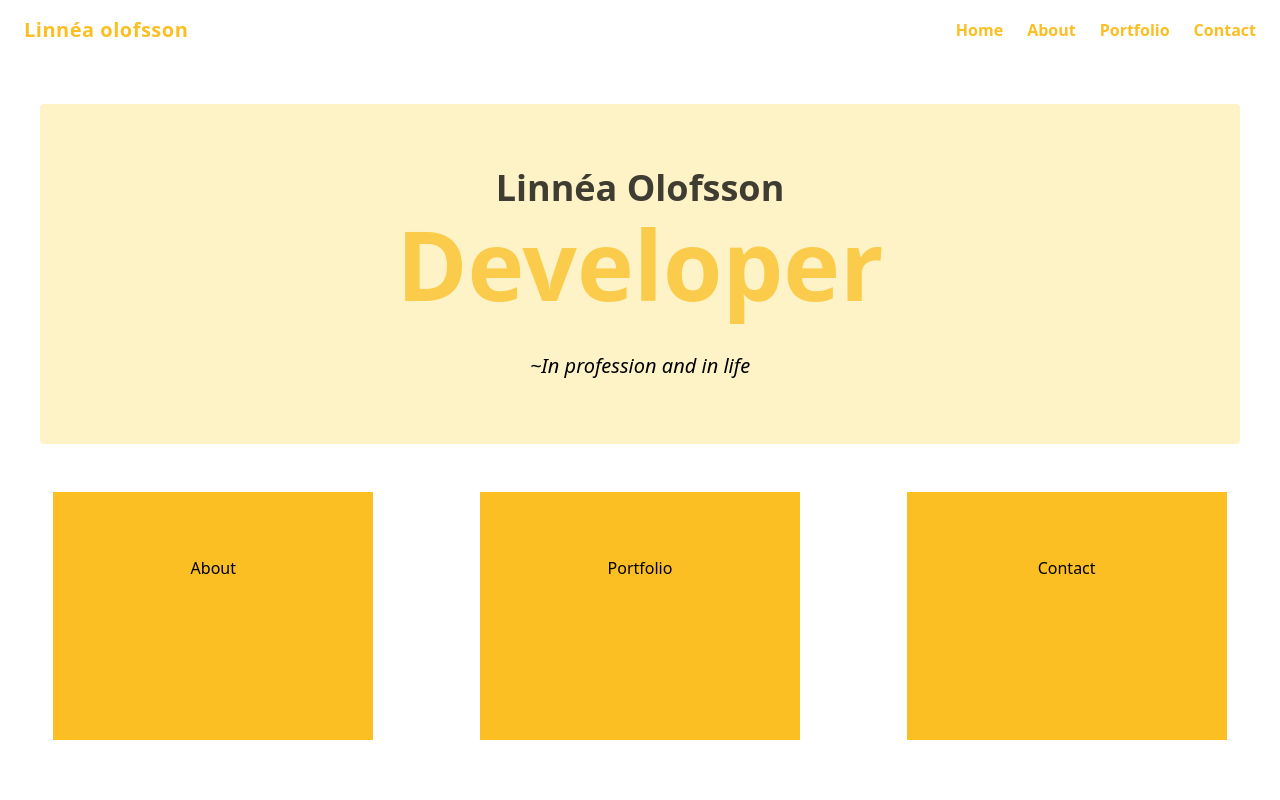
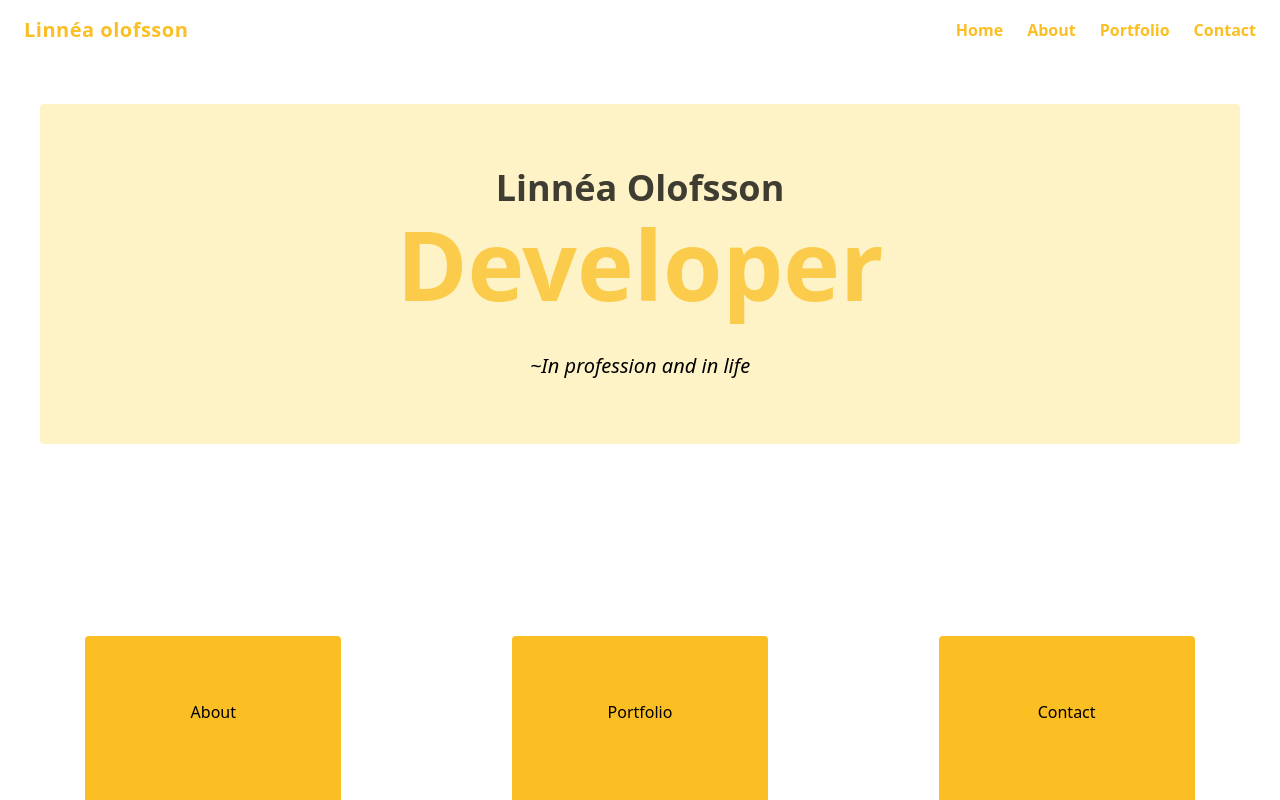
Before and after one commit to Lioo19/portfolio-nextjs, a Next.js app: page / in a window 1280 px wide. Shown: the top 800 px of the page. Built offline with nearby package versions, Linux system fonts and the light colour scheme.

Commit message:
small fixes for layout

```diff
--- a/pages/index.js
+++ b/pages/index.js
@@ -24,30 +24,30 @@ export default function Home({ allPortfolioData }) {
         <title>{siteTitle}</title>
       </Head>
       <div className=" w-full pt-10">
-        <section className="bg-yellow-100 text-center mx-10 mb-12 mt-1 rounded">
+        <section className="bg-yellow-100 text-center mx-10 mb-48 mt-1 rounded">
           <h1 className="pt-16 pb-1 text-4xl font-bold opacity-75">Linnéa Olofsson</h1>
           <h2 className="pb-10 pt-1 text-8xl font-bold text-baseyellow opacity-75">Developer</h2>
           <p className="pb-16 text-xl italic">~In profession and in life</p>
         </section>
         <section className="flex justify-around items-center pb-10 h-72 text-center">
-          <div className="h-full w-1/4 bg-baseyellow pt-16">
+          <div className="h-full w-1/5 rounded bg-baseyellow pt-16">
             <a href="/about">
               <p>About</p>
             </a>
           </div>
-          <div className="h-full w-1/4 bg-baseyellow pt-16">
+          <div className="h-full w-1/5 rounded bg-baseyellow pt-16">
             <a href="/portfolio">
               <p>Portfolio</p>
             </a>
           </div>
-          <div className="h-full w-1/4 bg-baseyellow pt-16">
+          <div className="h-full w-1/5 rounded bg-baseyellow pt-16">
             <a href="/contact">
               <p>Contact</p>
             </a>
           </div>
         </section>
         <section>
-          <div className="flex flex-row justify-center bg-baseyellow rounded py-10 my-10">
+          <div className="flex flex-row justify-center bg-baseyellow rounded py-10 my-24">
             <ContactForm></ContactForm>
           </div>
         </section>
```
